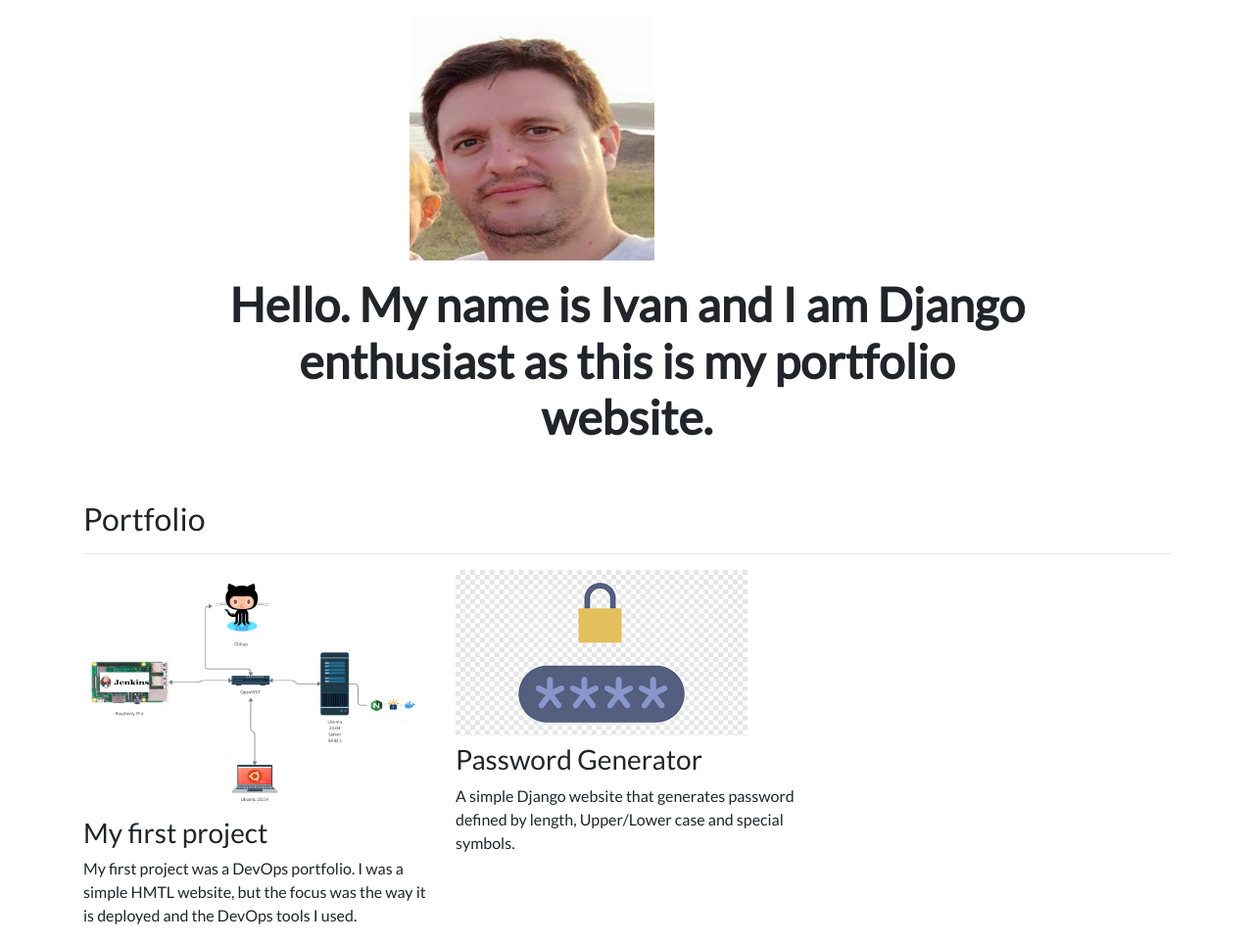
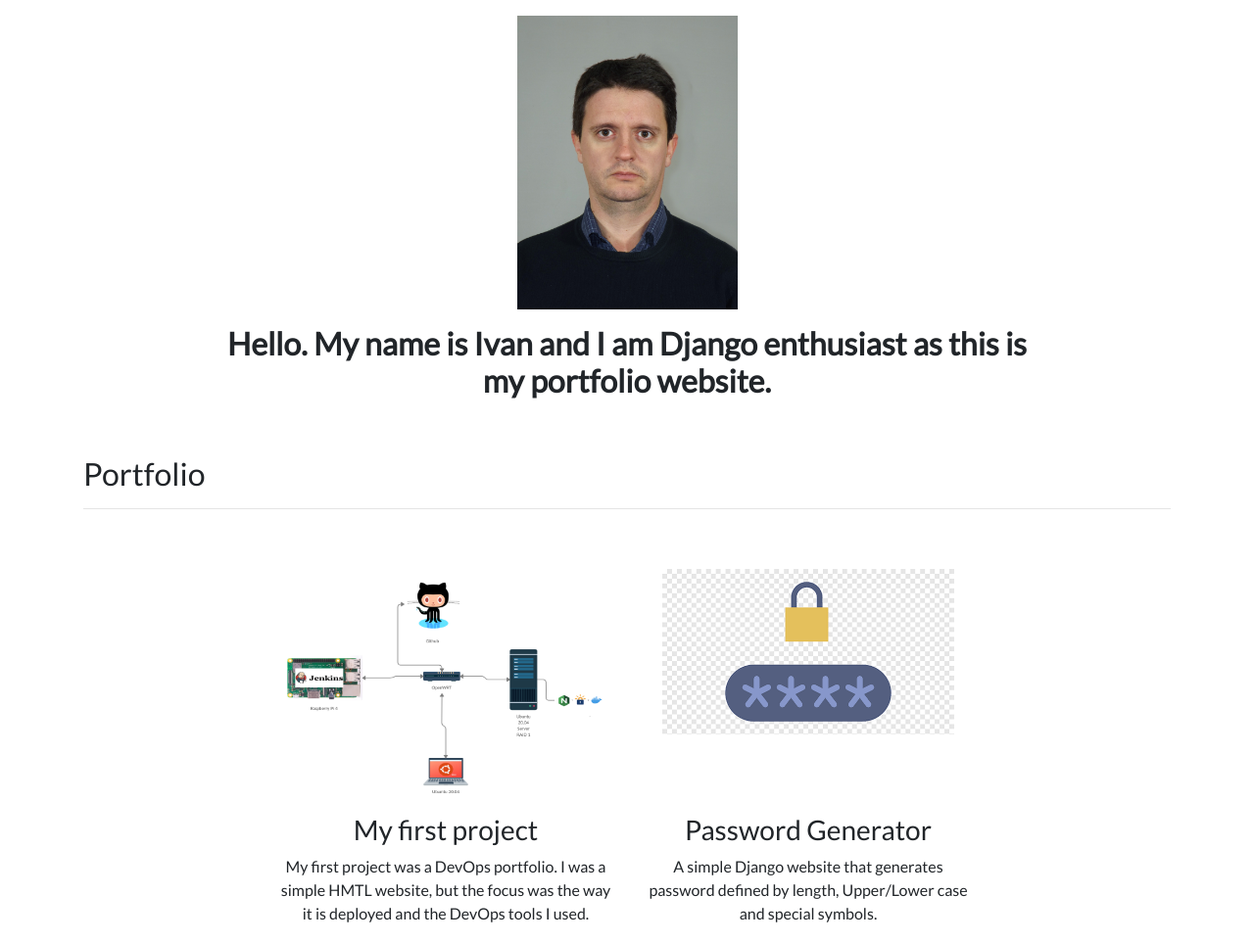
Before and after one commit to IvanKrumov/django-portfolio, a Django app: page / in a window 1280 px wide. Shown: the part 56-1019 px from the top of the page at 98% size. After the commit the page ends 998 px from the top, so only its background shows below. Run offline with Django 3.2, Linux system fonts and the light colour scheme; data comes from the database, SQL or seed files in the repository; some libraries are stand-ins or nearby versions.

Commit message:
Edit styling and profile pic

```diff
--- a/portfolio/static/portfolio/custom.css
+++ b/portfolio/static/portfolio/custom.css
@@ -14,9 +14,32 @@ body {
     font-size: 6rem;
 }
 
+.row {
+    flex-direction: row;
+}
+
+.img-style {
+    min-height: 250px;
+    position: center;
+}
+
+.personal-pic {
+    max-height: 300px;
+}
+
+.flex {
+    display: flex;
+    justify-content: center;
+    text-align: center;
+  }
+
+.top {
+    margin-top: 45px;
+}
+
 @media (min-width: 992px) {
     #hometext {
-        font-size: 3rem;
+        font-size: 2rem;
     }
     #blogdetailtitle {
         font-size: 5rem;
--- a/portfolio/templates/portfolio/home.html
+++ b/portfolio/templates/portfolio/home.html
@@ -5,8 +5,8 @@
 {% block content %}
 
 <div class="row justify-content-center my-3">
-  <div class="col-5">
-    <img src="{% static 'portfolio/me.jpeg' %}" class="img-fluid">
+  <div>
+    <img src="{% static 'portfolio/me.jpeg' %}" class="img-fluid personal-pic">
   </div>
 </div>
 
@@ -18,17 +18,17 @@
 
 <h2 class="mt-5">Portfolio</h2>
 <hr>
-<div class="row">
+<div class="flex">
   {% for project in projects %}
   <div class="col-lg-4 col-md-6">
 
     {% if project.url %}
     <a href="{{ project.url }}" target="_blank">
-      <img src="{{ project.image.url }}" class="img-fluid mb-2">
+      <div class="img-style top"><img src="{{ project.image.url }}" class="img-fluid mb-2"></div>
     </a>
     {% else %}
 
-    <img src="{{ project.image.url }}" class="img-fluid mb-2">
+    <img src="{{ project.image.url }}" class="img-fluid mb-2 top">
     {% endif %}
     <h3>{{ project.title }}</h3>
     <p>{{ project.description }}</p>
```
Also changed, not shown: portfolio/static/portfolio/me.jpeg.
